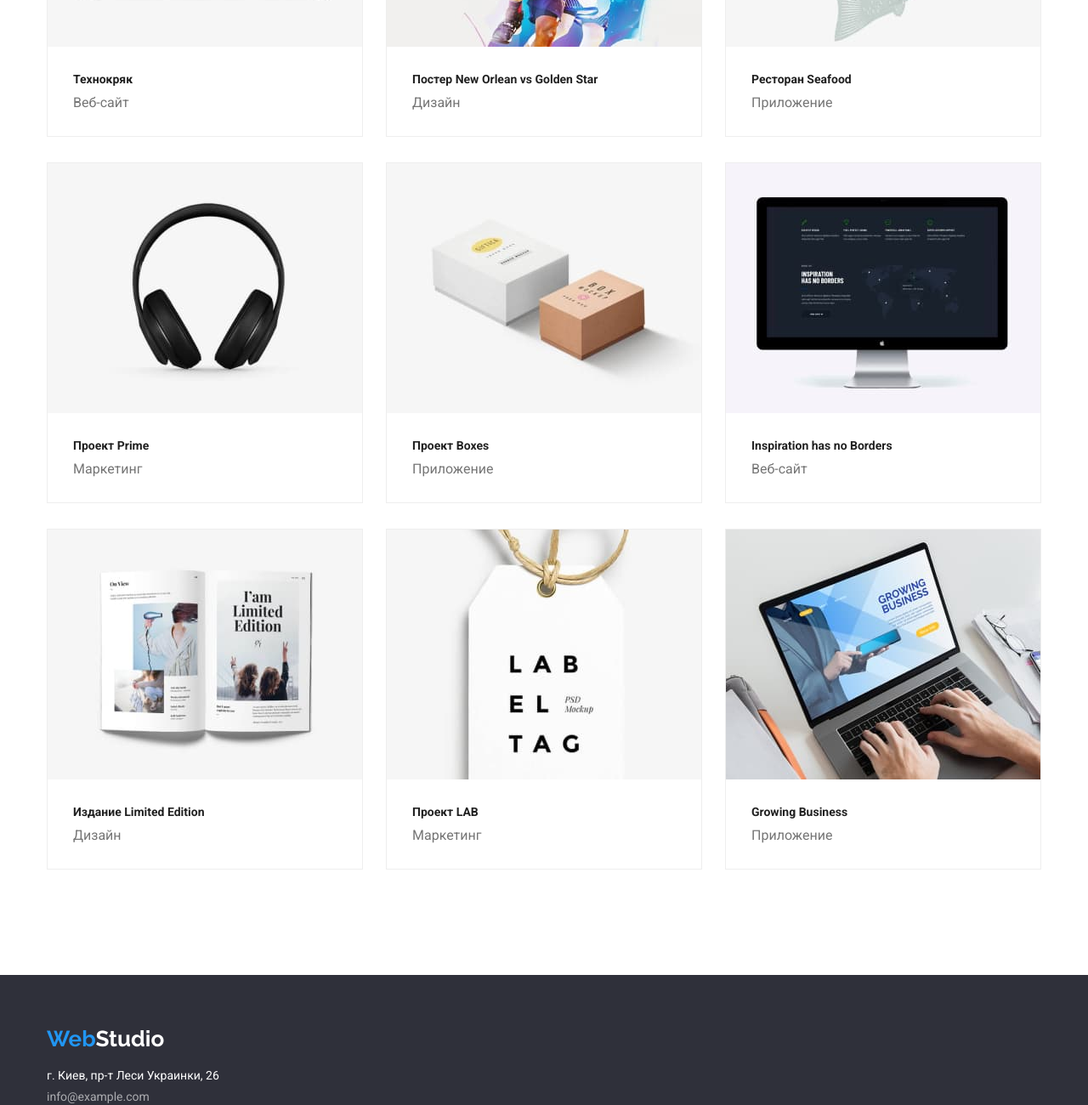
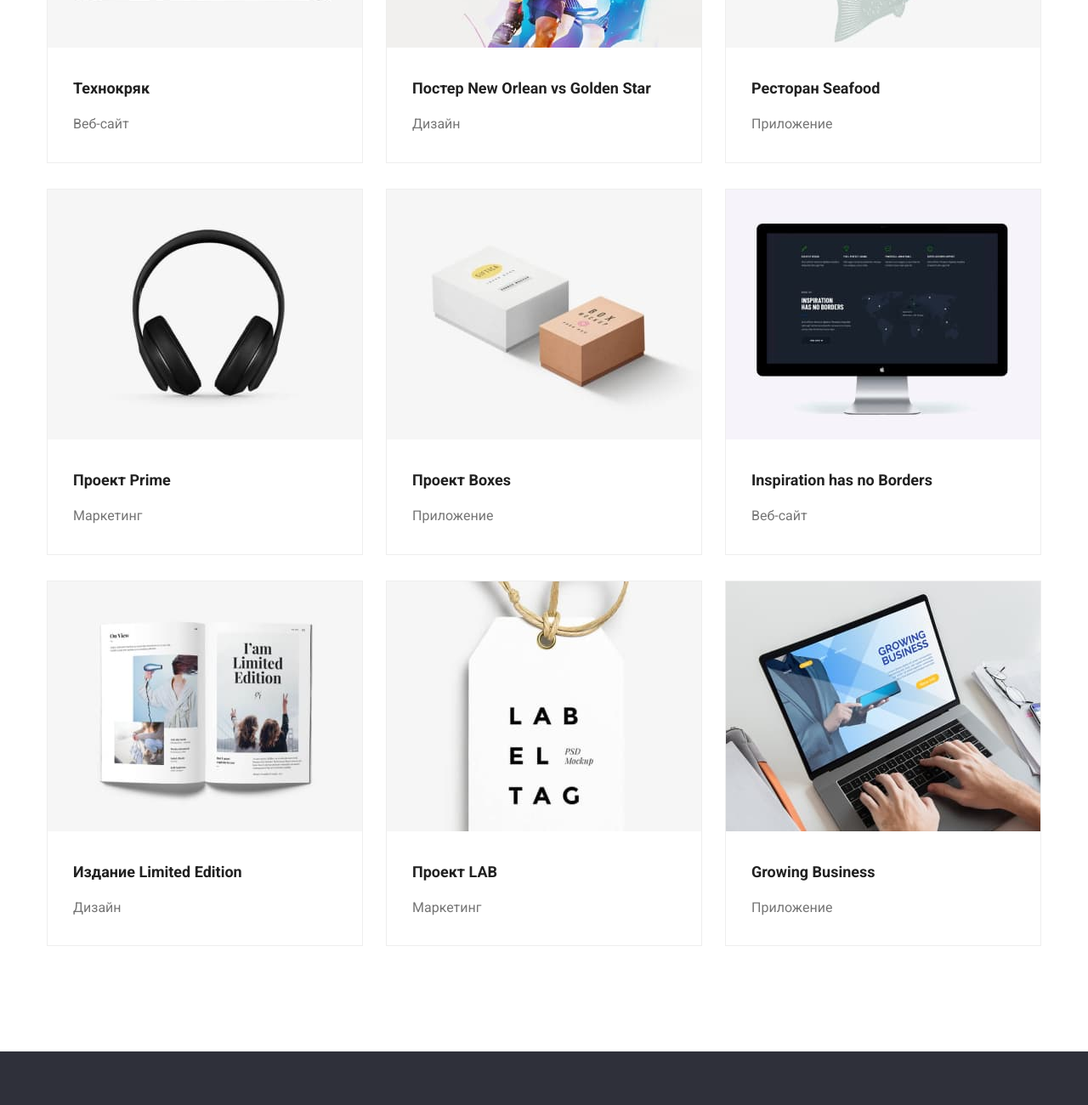
Before and after one commit to LeonidLukin/goit-markup-hw-02, a plain HTML site: page portfolio.html in a window 1280 px wide. Shown: the part 500-1800 px from the top of the page at 85% size. Drawn offline with Linux system fonts and the light colour scheme; a script that the page names is missing.

Commit message:
update styles

```diff
--- a/css/style.css
+++ b/css/style.css
@@ -16,6 +16,11 @@ body{
 }
 a{
     text-decoration: none;
+
+    font-size: 14px;
+    line-height: 1.2;
+
+    font-weight: 500;
     color: #000;
 }
 h1,h2,h3{
@@ -65,6 +70,8 @@ header nav {
 .header__nav {
     display: flex;
     justify-content: space-between;
+
+
     width: 294px;
 }
 .header__nav_link{
@@ -103,9 +110,10 @@ a:focus{
 .hero_section{
    margin: auto 0;
 }
-.hero h1 {
+.reSize {
     font-weight: 900;
     font-size: 44px;
+    line-height: 1.4;
     width: 696px;
     margin-bottom: 1.5em;
 }
@@ -144,13 +152,14 @@ a:focus{
     margin: 0 0 10px 0;
 
     font-size: 14px;
+    line-height: 1.2;
     font-weight: 700;
 
     color: #212121;
 }
 .peculiarities_descr{
     font-size: 14px;
-    font-weight: 400;
+    line-height: 1.7;
 
     color: #757575;
 }
@@ -169,7 +178,10 @@ a:focus{
     display: flex;
     justify-content: center;
     font-size: 36px;
+    line-height: 1.2;
     font-weight: 700;
+
+    color: var(--black);
 }
 
 .activity_list{
@@ -246,6 +258,7 @@ a:focus{
 }
 .footer_address{
     margin: 20px 0 0 0;
+    line-height: 1.7;
     display: flex;
     flex-direction: column;
 }
@@ -323,7 +336,18 @@ p{
 .works{
     margin: 0 auto 94px auto;
 }
+.works-title{
+    margin: 0 0 10px 0;
+
+    font-size: 18px;
+    line-height: 2;
+    font-weight: 700;
+
+    color: #212121;
+}
 .works-subtitle {
+    font-size: 16px;
+    line-height: 1.8;
 }
 .work-link>img{
     width: 370px;
--- a/portfolio.html
+++ b/portfolio.html
@@ -58,63 +58,63 @@
             <li class="work-link">
                 <img src="./images/out-works/w1.jpg" alt="web site work">
                 <div class="work-title">
-                    <h3 class="titleThird">Технокряк</h3>
+                    <h3 class="works-title">Технокряк</h3>
                     <p class="works-subtitle subTitle">Веб-сайт</p>
                 </div>
             </li>
             <li class="work-link">
                 <img src="./images/out-works/w2.jpg" alt="design work">
                 <div class="work-title">
-                    <h3 class="titleThird">Постер New Orlean vs Golden Star</h3>
+                    <h3 class="works-title">Постер New Orlean vs Golden Star</h3>
                     <p class="works-subtitle subTitle">Дизайн</p>
                 </div>
             </li>
             <li class="work-link">
                 <img src="./images/out-works/w3.jpg" alt="application work Seafood">
                 <div class="work-title">
-                    <h3 class="titleThird">Ресторан Seafood</h3>
+                    <h3 class="works-title">Ресторан Seafood</h3>
                     <p class="works-subtitle subTitle">Приложение</p>
                 </div>
             </li>
             <li class="work-link">
                 <img src="./images/out-works/w4.jpg" alt="marketing work">
                 <div class="work-title">
-                    <h3 class="titleThird">Проект Prime</h3>
+                    <h3 class="works-title">Проект Prime</h3>
                     <p class="works-subtitle subTitle">Маркетинг</p>
                 </div>
             </li>
             <li class="work-link">
                 <img src="./images/out-works/w5.jpg" alt="application work Boxes">
                 <div class="work-title">
-                    <h3 class="titleThird">Проект Boxes</h3>
+                    <h3 class="works-title">Проект Boxes</h3>
                     <p class="works-subtitle subTitle">Приложение</p>
                 </div>
             </li>
             <li class="work-link">
                 <img src="./images/out-works/w6.jpg" alt="web site work">
                 <div class="work-title">
-                    <h3 class="titleThird">Inspiration has no Borders</h3>
+                    <h3 class="works-title">Inspiration has no Borders</h3>
                     <p class="works-subtitle subTitle">Веб-сайт</p>
                 </div>
             </li>
             <li class="work-link">
                 <img src="./images/out-works/w7.jpg" alt="design work Limited Edition">
                 <div class="work-title">
-                    <h3 class="titleThird">Издание Limited Edition</h3>
+                    <h3 class="works-title">Издание Limited Edition</h3>
                     <p class="works-subtitle subTitle">Дизайн</p>
                 </div>
             </li>
             <li class="work-link">
                 <img src="./images/out-works/w8.jpg" alt="Marketing work project LAB">
                 <div class="work-title">
-                    <h3 class="titleThird">Проект LAB</h3>
+                    <h3 class="works-title">Проект LAB</h3>
                     <p class="works-subtitle subTitle">Маркетинг</p>
                 </div>
             </li>
             <li class="work-link">
                 <img src="./images/out-works/w9.jpg" alt="application work Growing Business">
                 <div class="work-title">
-                    <h3 class="titleThird">Growing Business</h3>
+                    <h3 class="works-title">Growing Business</h3>
                     <p class="works-subtitle subTitle">Приложение</p>
                 </div>
             </li>
```
